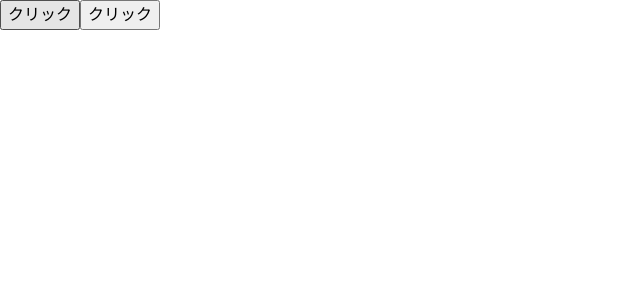
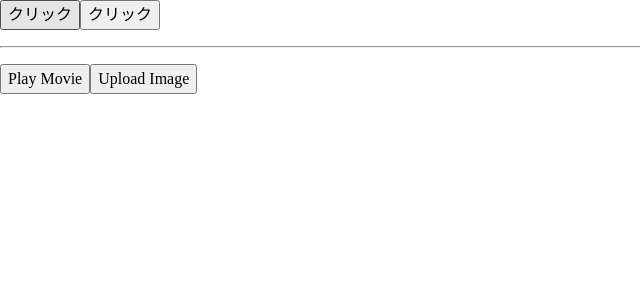
Before and after one commit to takunagai/react-official-tutorial, a React (Create React App) app: page / in a window 1280 px wide. Shown: the top 300 px of the page, without its empty margins (0-640 px from the left). Built offline with nearby package versions, Linux system fonts and the light colour scheme.

Commit message:
イベントへの対応 2 - クリックで props で渡したメッセージをアラート表示するボタン

```diff
--- a/src/App8.jsx
+++ b/src/App8.jsx
@@ -1,3 +1,5 @@
+import Toolbar from './Toolbar'
+
 export default function Button() {
   // イベントハンドラーは、通常、コンポーネント内で定義する
   function handleClick() {
@@ -12,6 +14,9 @@ export default function Button() {
       <button onClick={() => {
         alert('You clicked me!')
       }}>クリック</button>
+
+      <hr/>
+      <Toolbar />
     </>
   )
 }
--- /dev/null
+++ b/src/Toolbar.jsx
@@ -0,0 +1,16 @@
+function AlertButton({ message, children }) {
+  return (
+    <button onClick={() => alert(message)}>
+      {children}
+    </button>
+  )
+}
+
+export default function Toolbar() {
+  return (
+    <div>
+      <AlertButton message="playing!">Play Movie</AlertButton>
+      <AlertButton message="uploading!">Upload Image</AlertButton>
+    </div>
+  )
+}
--- a/src/index.css
+++ b/src/index.css
@@ -32,6 +32,10 @@ p, h1, h2, h3, h4, h5, h6 {
 /**
  * Styles
  */
+hr {
+  margin-top: 1em;
+  margin-bottom: 1em;
+}
 .card {
   display: inline-block;
   margin: 1rem;
```
Also changed, not shown: 1 other file (tests, documents, lock files or other folders).
